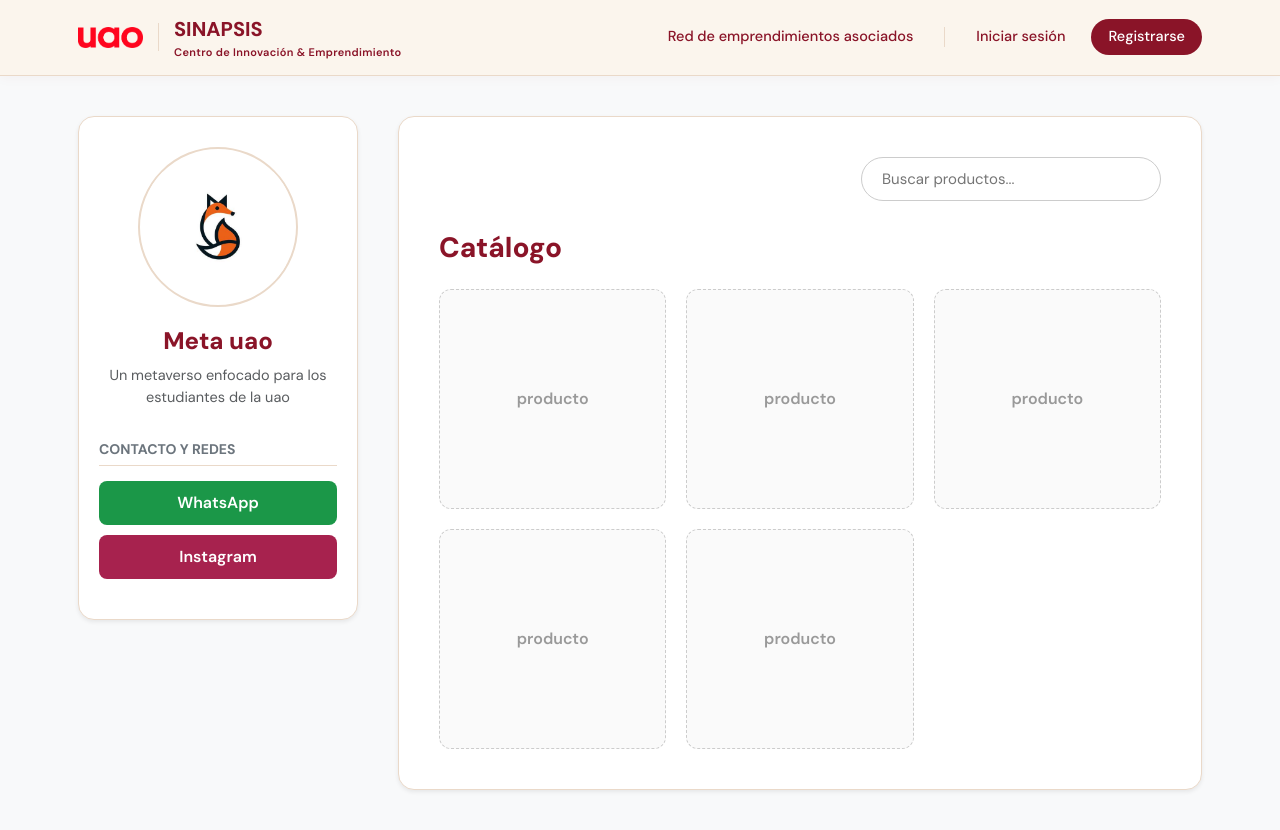
After one commit to juanjoystefa/vitrinaDigital, a Django app: page /emprendimientos/5/ in a window 1280 px wide. The commit adds this page. Run offline with Django 5.2, Linux system fonts and the light colour scheme; data comes from the database, SQL or seed files in the repository; both versions use the stored data as it was after the commit.

Commit message:
Hago la parte del conocer más en la parte de emprendimientos

```diff
--- a/modulos/emprendimientos/urls.py
+++ b/modulos/emprendimientos/urls.py
@@ -15,6 +15,7 @@ urlpatterns = [
 
     # Rutas Públicas
     path("emprendimientos/", views.inicio, name="emprendimientos"),
+    path("emprendimientos/<int:id>/", views.detalle_emprendimiento, name="detalle_emprendimiento"),
     path("emprendimientos/crear/", views.crear_emprendimiento, name="crear_emprendimiento"),
     path("emprendimientos/editar/<int:id>/", views.editar_emprendimiento, name="editar_emprendimiento"),
     path("emprendimientos/eliminar/<int:id>/", views.eliminar_emprendimiento, name="eliminar_emprendimiento"),
--- a/modulos/emprendimientos/views.py
+++ b/modulos/emprendimientos/views.py
@@ -38,6 +38,13 @@ def inicio(request):
     emprendimientos = Emprendimiento.objects.filter(estado='activo').order_by("-totalVistas")
     return render(request, "emprendimientos/emprendimientos.html", {
         "emprendimientos": emprendimientos,
+    })
+
+def detalle_emprendimiento(request, id):
+    # Carga la página individual del emprendimiento
+    emprendimiento = get_object_or_404(Emprendimiento, idEmprendimiento=id, estado='activo')
+    return render(request, "emprendimientos/detalle_emprendimiento.html", {
+        "emprendimiento": emprendimiento
     })
 
 @login_required
@@ -115,7 +122,8 @@ def registrar_visita(request, id, origen='general'):
     elif origen == 'ig' and emprendimiento.link_instagram:
         return redirect(emprendimiento.link_instagram)
 
-    return redirect('inicio')
+    # Cambio: Ahora la visita general redirige al perfil público del emprendimiento
+    return redirect('detalle_emprendimiento', id=emprendimiento.idEmprendimiento)
 
 
 # ==========================================
--- a/templates/emprendimientos/crear_emprendimiento.html
+++ b/templates/emprendimientos/crear_emprendimiento.html
@@ -9,7 +9,7 @@
     <link rel="stylesheet" href="{% static 'css/stylesLanding.css' %}">
     <link rel="stylesheet" href="{% static 'css/stylesNavbar.css' %}">
 </head>
-<body class="bg-light">
+<body style="background-color: var(--hueso);">
 
     {% include 'includes/navbar.html' %}
 
--- /dev/null
+++ b/templates/emprendimientos/detalle_emprendimiento.html
@@ -0,0 +1,227 @@
+{% load static %}
+<!DOCTYPE html>
+<html lang="es">
+<head>
+    <meta charset="UTF-8">
+    <title>{{ emprendimiento.nombre }} - Sinapsis</title>
+    <link href="https://fonts.googleapis.com/css2?family=DM+Sans:wght@400;500;600;700;800&display=swap" rel="stylesheet">
+    <link href="https://cdn.jsdelivr.net/npm/bootstrap@5.3.0/dist/css/bootstrap.min.css" rel="stylesheet">
+    <link rel="stylesheet" href="{% static 'css/stylesNavbar.css' %}">
+
+    <!-- CSS INCORPORADO PARA ESTA VISTA (Base para futura personalización) -->
+    <style>
+        :root {
+            /* Variables globales por defecto, luego las cambiaremos por base de datos */
+            --emp-color-principal: #8A1428;
+            --emp-color-fondo: #f8f9fa;
+        }
+
+        body {
+            background-color: var(--emp-color-fondo);
+            font-family: 'DM Sans', sans-serif;
+        }
+
+        .layout-grid {
+            max-width: 1180px;
+            margin: 40px auto;
+            display: grid;
+            grid-template-columns: 280px 1fr;
+            gap: 40px;
+            padding: 0 28px;
+        }
+
+        /* --- BARRA LATERAL (IZQUIERDA) --- */
+        .emp-sidebar {
+            background: #fff;
+            border-radius: 16px;
+            padding: 30px 20px;
+            text-align: center;
+            border: 1px solid #EAD9C9;
+            height: fit-content;
+        }
+
+        .emp-logo-circulo {
+            width: 160px;
+            height: 160px;
+            border-radius: 50%;
+            border: 2px solid #EAD9C9;
+            margin: 0 auto 20px auto;
+            overflow: hidden;
+            background-color: #fff;
+            display: flex;
+            align-items: center;
+            justify-content: center;
+        }
+
+        .emp-logo-circulo img {
+            width: 100%;
+            height: 100%;
+            object-fit: contain;
+            padding: 10px;
+        }
+
+        .emp-logo-inicial {
+            font-size: 70px;
+            font-weight: 800;
+            color: white;
+            background-color: var(--emp-color-principal);
+            width: 100%;
+            height: 100%;
+            display: flex;
+            align-items: center;
+            justify-content: center;
+        }
+
+        .emp-nombre {
+            font-size: 24px;
+            font-weight: 800;
+            color: var(--emp-color-principal);
+            margin-bottom: 10px;
+        }
+
+        .emp-redes-titulo {
+            font-size: 14px;
+            font-weight: 700;
+            color: #6c757d;
+            text-transform: uppercase;
+            text-align: left;
+            margin-top: 30px;
+            margin-bottom: 15px;
+            border-bottom: 1px solid #EAD9C9;
+            padding-bottom: 5px;
+        }
+
+        .btn-red {
+            display: block;
+            width: 100%;
+            padding: 10px;
+            border-radius: 8px;
+            color: white;
+            font-weight: 600;
+            text-decoration: none;
+            margin-bottom: 10px;
+            transition: opacity 0.2s;
+        }
+
+        .btn-red:hover { color: white; opacity: 0.85; }
+        .btn-wa { background-color: #1b9748; }
+        .btn-ig { background-color: #a7224e; }
+
+        /* --- CONTENIDO PRINCIPAL (DERECHA) --- */
+        .emp-main {
+            background: #fff;
+            border-radius: 16px;
+            padding: 40px;
+            border: 1px solid #EAD9C9;
+        }
+
+        .buscador-container {
+            display: flex;
+            justify-content: flex-end;
+            margin-bottom: 30px;
+        }
+
+        .buscador-input {
+            width: 300px;
+            padding: 10px 20px;
+            border-radius: 999px;
+            border: 1px solid #ccc;
+            outline: none;
+            font-size: 15px;
+        }
+
+        .buscador-input:focus {
+            border-color: var(--emp-color-principal);
+        }
+
+        .productos-grid {
+            display: grid;
+            grid-template-columns: repeat(auto-fill, minmax(200px, 1fr));
+            gap: 20px;
+        }
+
+        .producto-placeholder {
+            height: 220px;
+            border: 1.5px dashed #ccc;
+            border-radius: 12px;
+            display: flex;
+            align-items: center;
+            justify-content: center;
+            color: #999;
+            font-weight: 600;
+            background-color: #fafafa;
+        }
+
+        @media (max-width: 850px) {
+            .layout-grid { grid-template-columns: 1fr; }
+            .buscador-container { justify-content: center; width: 100%; }
+            .buscador-input { width: 100%; }
+        }
+    </style>
+</head>
+<body>
+
+    {% include 'includes/navbar.html' %}
+
+    <div class="layout-grid">
+
+        <!-- SIDEBAR: Logo, Nombre y Redes -->
+        <aside class="emp-sidebar shadow-sm">
+
+            <div class="emp-logo-circulo">
+                {% if emprendimiento.logo %}
+                    <img src="{{ emprendimiento.logo.url }}" alt="Logo de {{ emprendimiento.nombre }}">
+                {% else %}
+                    <div class="emp-logo-inicial">{{ emprendimiento.nombre|slice:":1"|upper }}</div>
+                {% endif %}
+            </div>
+
+            <h1 class="emp-nombre">{{ emprendimiento.nombre }}</h1>
+            <p class="text-muted" style="font-size: 14.5px;">{{ emprendimiento.descripcion|default:"Sin descripción general." }}</p>
+
+            <div class="emp-redes-titulo">Contacto y Redes</div>
+
+            {% if emprendimiento.link_whatsapp %}
+                <!-- Registra visita WA y redirige -->
+                <a href="{% url 'registrar_visita_origen' emprendimiento.idEmprendimiento 'wa' %}" target="_blank" class="btn-red btn-wa">
+                    WhatsApp
+                </a>
+            {% endif %}
+
+            {% if emprendimiento.link_instagram %}
+                <!-- Registra visita IG y redirige -->
+                <a href="{% url 'registrar_visita_origen' emprendimiento.idEmprendimiento 'ig' %}" target="_blank" class="btn-red btn-ig">
+                    Instagram
+                </a>
+            {% endif %}
+
+            {% if not emprendimiento.link_whatsapp and not emprendimiento.link_instagram %}
+                <p class="text-muted small">No hay redes vinculadas.</p>
+            {% endif %}
+
+        </aside>
+
+        <!-- MAIN: Buscador y Productos -->
+        <main class="emp-main shadow-sm">
+
+            <div class="buscador-container">
+                <input type="text" class="buscador-input" placeholder="Buscar productos...">
+            </div>
+
+            <h3 style="color: var(--emp-color-principal); margin-bottom: 24px; font-weight: 800;">Catálogo</h3>
+
+            <div class="productos-grid">
+                <!-- Cajitas de ejemplo como en tu dibujo -->
+                <div class="producto-placeholder">producto</div>
+                <div class="producto-placeholder">producto</div>
+                <div class="producto-placeholder">producto</div>
+                <div class="producto-placeholder">producto</div>
+                <div class="producto-placeholder">producto</div>
+            </div>
+
+        </main>
+
+    </div>
+
+</body>
+</html>
--- a/templates/emprendimientos/editar_emprendimiento.html
+++ b/templates/emprendimientos/editar_emprendimiento.html
@@ -9,7 +9,7 @@
     <link rel="stylesheet" href="{% static 'css/stylesLanding.css' %}">
 </head>
 
-<body class="bg-light d-flex align-items-center" style="min-height: 100vh;">
+<body class="d-flex align-items-center" style="min-height: 100vh; background-color: var(--hueso);">
     <div class="container py-5">
         <div class="row justify-content-center">
             <div class="col-md-6">
--- a/templates/emprendimientos/emprendimientos.html
+++ b/templates/emprendimientos/emprendimientos.html
@@ -60,7 +60,7 @@
                     </p>
 
                     <div class="emp-actions justify-content-center">
-                        <a href="" class="btn"
+                        <a href="{% url 'registrar_visita_origen' emp.idEmprendimiento 'web' %}" class="btn"
                             style="background-color: var(--tinta); color: white; border-radius: 8px; font-weight: 600; border: none; padding-left: 35px; padding-right: 35px;">
                             Conocer más
                         </a>
```
Also changed, not shown: db.sqlite3.
